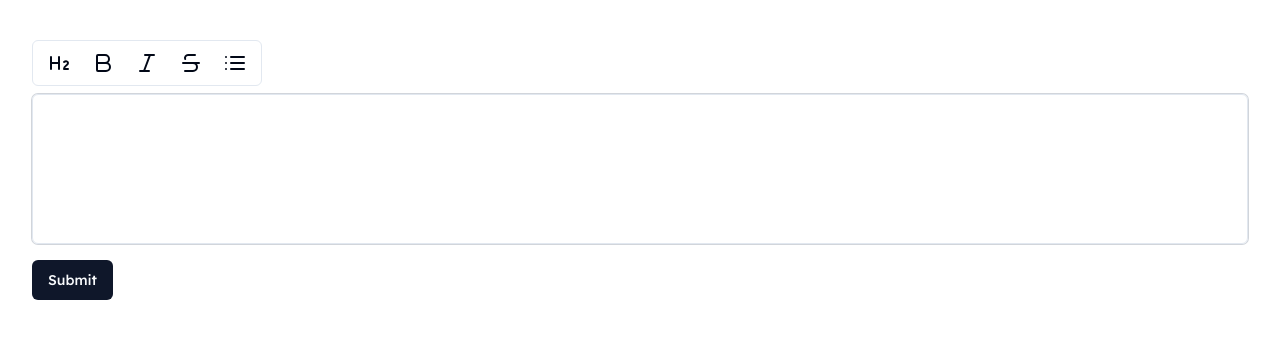
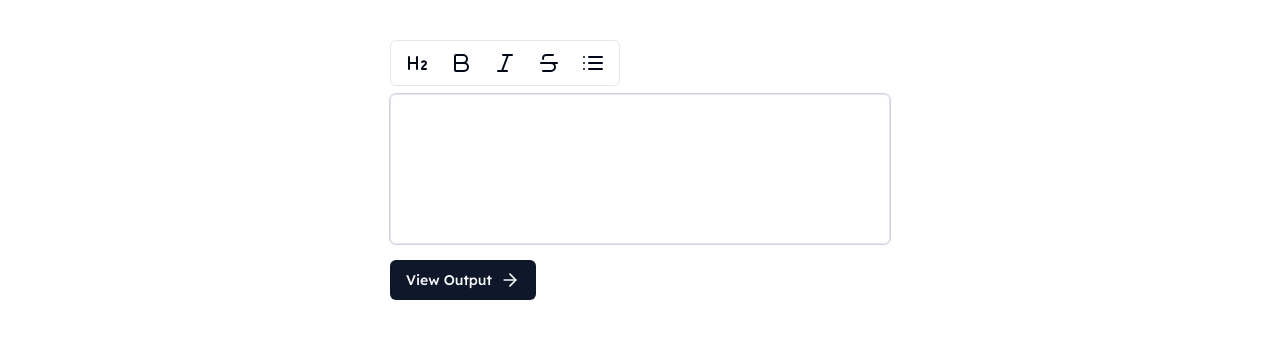
Before and after one commit to pokhrelgopal/nextjs-rich-text-editor-configuration, a Next.js app: page / in a window 1280 px wide. Shown: the top 338 px of the page. Built offline with nearby package versions, Linux system fonts and the light colour scheme.

Commit message:
fixed button

```diff
--- a/app/page.tsx
+++ b/app/page.tsx
@@ -3,7 +3,7 @@ import Image from "next/image";
 
 export default function Home() {
   return (
-    <main className="px-4 sm:container mx-auto">
+    <main className="px-4 sm:container mx-auto flex justify-center">
       <MyForm />
     </main>
   );
--- a/components/MyForm.tsx
+++ b/components/MyForm.tsx
@@ -13,6 +13,7 @@ import { useForm } from "react-hook-form";
 import { Button } from "./ui/button";
 import { zodResolver } from "@hookform/resolvers/zod";
 import Tiptap from "./Tiptap";
+import { ArrowRight } from "lucide-react";
 
 const MyForm = () => {
   const formSchema = z.object({
@@ -38,7 +39,7 @@ const MyForm = () => {
     }
   }
   return (
-    <div className="my-10">
+    <div className="my-10 w-[500px]">
       <Form {...form}>
         <form onSubmit={form.handleSubmit(onSubmit)}>
           <FormField
@@ -54,7 +55,8 @@ const MyForm = () => {
             )}
           />
           <Button type="submit" className="mt-4">
-            Submit
+            <span>View Output</span>
+            <ArrowRight className="ml-2 h5 w-5" />
           </Button>
         </form>
       </Form>
```
